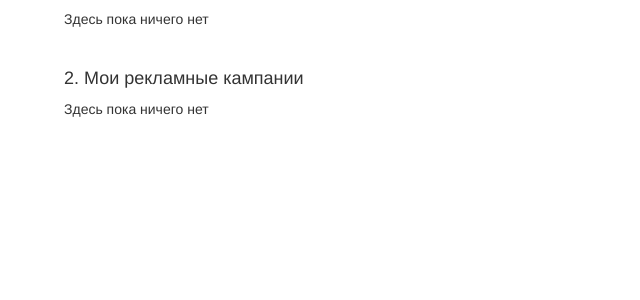
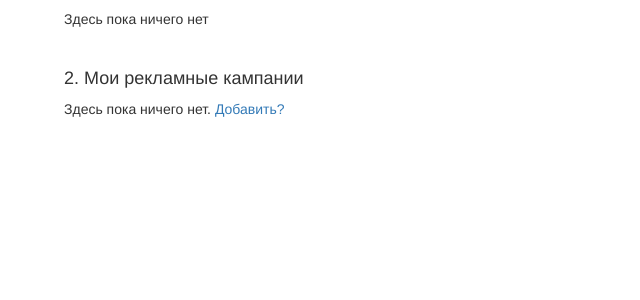
Before and after one commit to xammi/Curs_RSOI, a Django app: template core/templates/core/profile.html in a window 1280 px wide. Shown: the part 237-537 px from the top of the page, without its empty margins (0-640 px from the left). Run offline with Django 3.2, Linux system fonts and the light colour scheme; the template is opened without the code that fills it, so the values that code supplies are empty; the visitor is signed in with stand-in values (Sample User, id 1); some libraries are stand-ins or nearby versions.

Commit message:
Added forms for adding

```diff
--- /dev/null
+++ b/core/templates/core/blocks/company_form.html
@@ -0,0 +1 @@
+<h3>Новая компания</h3>
--- /dev/null
+++ b/core/templates/core/blocks/site_form.html
@@ -0,0 +1 @@
+<h3>Новая площадка</h3>
--- a/core/templates/core/profile.html
+++ b/core/templates/core/profile.html
@@ -1,12 +1,20 @@
 {% extends 'core/base.html' %}
 {% load static %}
 
+{% block css %}
+    <link rel="stylesheet" href="{% static 'libs/css/magnific-popup.css' %}">
+{% endblock %}
+
+{% block js %}
+    <script src="{% static 'libs/js/magnific-popup.min.js' %}"></script>
+{% endblock %}
+
 {% block left_nav %}
     {% if user.role == ADVISER %}
-        <li><a href="#">Новая компания</a></li>
+        <li><a href="#" class="js-add-form">Новая компания</a></li>
         <li><a href="#">Отчёты</a></li>
     {% elif user.role == SITE_OWNER %}
-        <li><a href="#">Новая площадка</a></li>
+        <li><a href="#" class="js-add-form">Новая площадка</a></li>
         <li><a href="#">Отчёты</a></li>
     {% endif %}
 {% endblock %}
@@ -22,16 +30,33 @@
             <p>Здесь пока ничего нет</p>
             <br>
             <h4>2. Мои рекламные кампании</h4>
+            <div class="js-companies">
                 {% if not companies %}
-                <p>Здесь пока ничего нет</p>
+                    <p>Здесь пока ничего нет. <a href="#" class="js-add-form">Добавить?</a></p>
                 {% else %}
                 {% endif %}
+            </div>
         {% elif user.role == SITE_OWNER %}
             <h4>1. Мои рекламные площадки</h4>
+            <div class="js-sites">
                 {% if not sites %}
-                <p>Здесь пока ничего нет</p>
+                    <p>Здесь пока ничего нет. <a href="#" class="js-add-form">Добавить?</a></p>
                 {% else %}
                 {% endif %}
+            </div>
         {% endif %}
     </div>
 {% endblock %}
+
+{% block modals %}
+    <script>
+        $('.js-add-form').magnificPopup({ items: { src: '#add-modal', type: 'inline' } });
+    </script>
+    <div id="add-modal" class="mfp-hide white-modal">
+        {% if user.role == ADVISER %}
+            {% include 'core/blocks/company_form.html' %}
+        {% else %}
+            {% include 'core/blocks/site_form.html' %}
+        {% endif %}
+    </div>
+{% endblock %}
```
Also changed, not shown: core/views.py (+7 -1 lines). Lines whose indentation alone changed are shown as unchanged.
